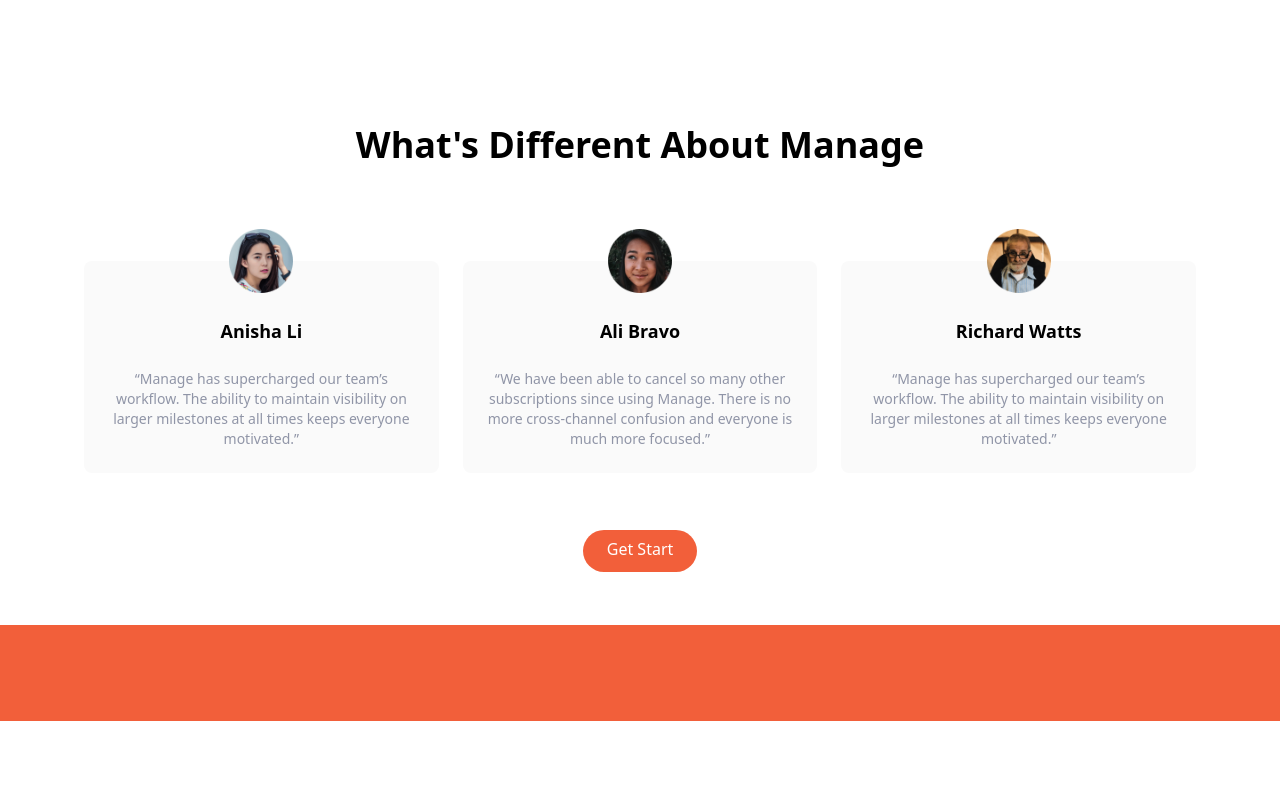
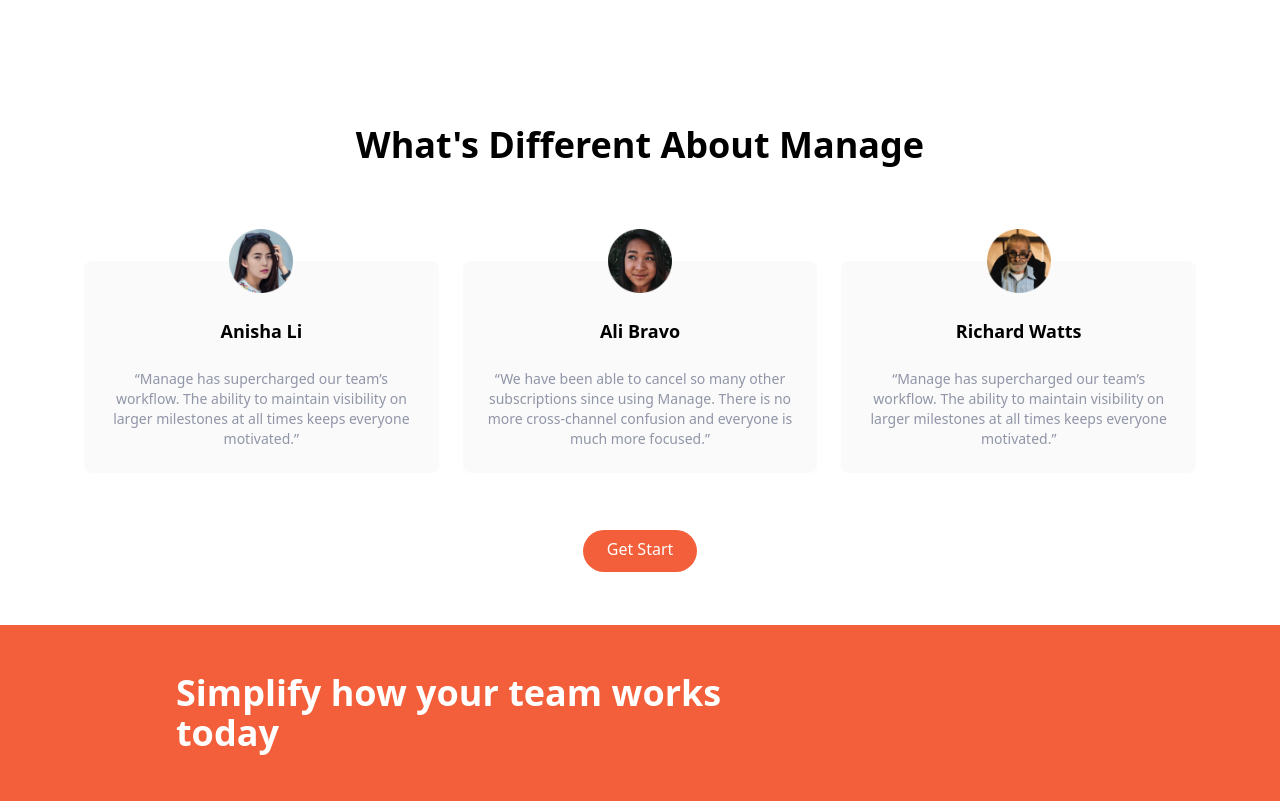
Before and after one commit to Annie-Huang/tailwind-landing-page, a website: page index.html in a window 1280 px wide. Shown: the part 1143-1944 px from the top of the page. Before the commit the page ends 1864 px from the top, so only its background shows below. Drawn offline with Linux system fonts and the light colour scheme.

Commit message:
Add the Heading in for CTA section

```diff
--- a/Note.txt
+++ b/Note.txt
@@ -75,6 +75,9 @@ text-center
 -mt-14
      margin-top: -3.5rem;   << Negative value for margin-top
 
+leading-tight
+    All the leading-XX is relative to line-height.
+
 
 Disadvantage of using Tailwind:
 =================================================
--- a/index.html
+++ b/index.html
@@ -274,7 +274,14 @@
       <!-- Flex Container -->
       <div
         class="container flex flex-col items-center justify-between px-6 py-24 mx-auto space-y-12 md:py-12 md:flex-row md:space-y-0"
-      ></div>
+      >
+        <!-- Heading -->
+        <h2
+          class="text-5xl font-bold leading-tight text-center text-white md:text-4xl md:max-w-xl md:text-left"
+        >
+          Simplify how your team works today
+        </h2>
+      </div>
     </section>
   </body>
 </html>
```
Also changed, not shown: css/main.css.
